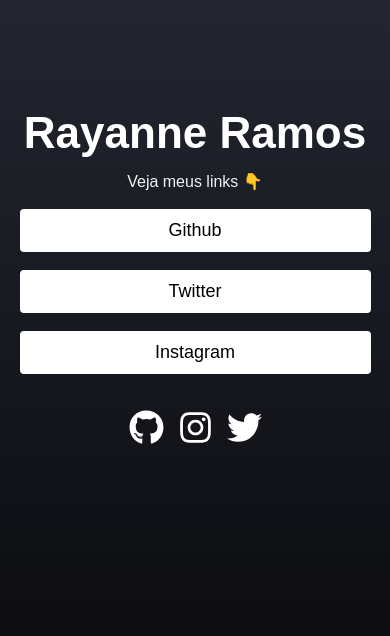
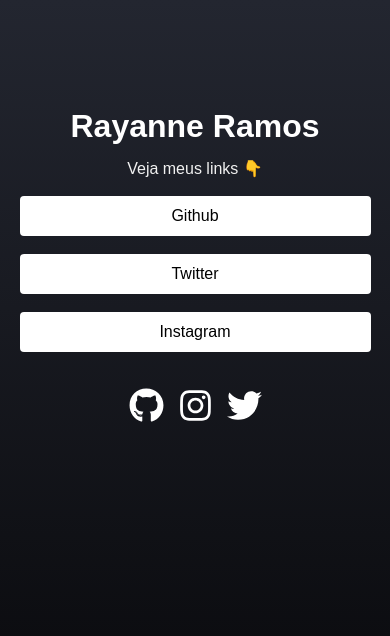
Before and after one commit to RayanneRamos/DevLink, a React (Create React App) app: page / in a window 390 px wide. Shown: the top 636 px of the page. Built offline with nearby package versions, Linux system fonts and the light colour scheme.

Commit message:
Responsividade na página Home

```diff
--- a/src/pages/Home/index.jsx
+++ b/src/pages/Home/index.jsx
@@ -9,17 +9,17 @@
       <span>Veja meus links 👇</span>
       <main className='links'>
         <section className='link-area'>
-          <a href='#'>
+          <a href='/'>
             <p className='link-text'>Github</p>
           </a>
         </section>
         <section className='link-area'>
-          <a href='#'>
+          <a href='/'>
             <p className='link-text'>Twitter</p>
           </a>
         </section>
         <section className='link-area'>
-          <a href='#'>
+          <a href='/'>
             <p className='link-text'>Instagram</p>
           </a>
         </section>
--- a/src/pages/Home/styles.css
+++ b/src/pages/Home/styles.css
@@ -53,3 +53,25 @@
   gap: 14px;
   margin: 18px 0;
 }
+
+@media screen and (max-width: 550px) {
+  .home-container h1 {
+    font-size: 32px;
+    text-align: center;
+  }
+
+  .link-text {
+    font-size: 16px;
+  }
+}
+
+@media screen and (max-width: 360px) {
+  .home-container h1 {
+    font-size: 24px;
+    text-align: center;
+  }
+
+  .link-text {
+    font-size: 14px;
+  }
+}
```
